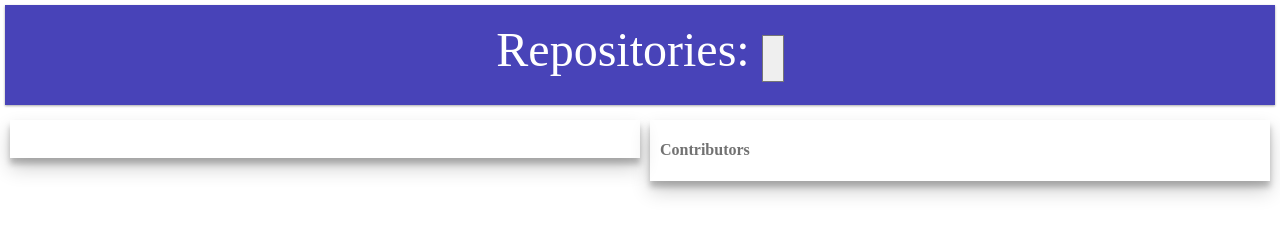
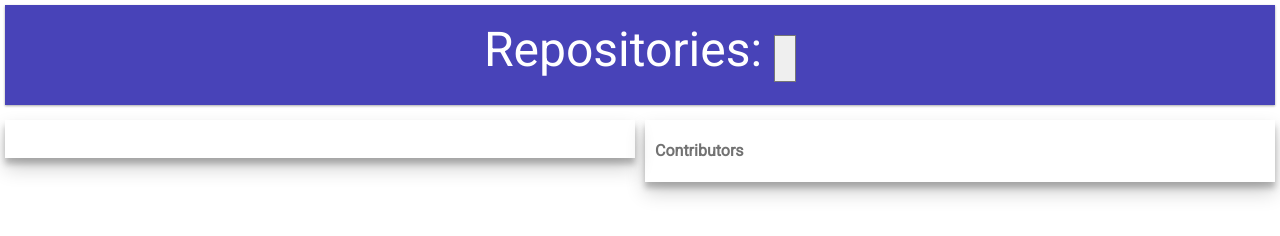
Before and after one commit to SarKurd/hyf-javascript3, a plain HTML site: page week1/index.html in a window 1280 px wide. Drawn offline with Linux system fonts and the light colour scheme; no server answers.

Commit message:
changed the font

```diff
--- a/week1/index.html
+++ b/week1/index.html
@@ -6,6 +6,7 @@
     <meta name="viewport" content="width=device-width, initial-scale=1.0">
     <meta http-equiv="X-UA-Compatible" content="ie=edge">
     <link rel="stylesheet" type="text/css" href="style.css">
+    <link href='http://fonts.googleapis.com/css?family=Roboto' rel='stylesheet' type='text/css'>
     <title>SPA</title>
 </head>
 
--- a/week1/style.css
+++ b/week1/style.css
@@ -1,6 +1,7 @@
 body {
     margin: 0;
     padding: 0;
+    font-family: Roboto, sans-serif;
 }
 
 * {
@@ -31,15 +32,15 @@ body {
     width: Calc(50% - 10px);
     padding: 10px;
     box-shadow: 0 10px 20px rgba(0, 0, 0, 0.19), 0 6px 6px rgba(0, 0, 0, 0.23);
-    margin-left: 10px;
+    margin-left: 5px;
     margin-top: 10px;
 }
 
 .rightSideContainer {
     float: right;
-    width: Calc(50% - 20px);
+    width: Calc(50% - 10px);
     box-shadow: 0 10px 20px rgba(0, 0, 0, 0.19), 0 6px 6px rgba(0, 0, 0, 0.23);
-    margin: 10px;
+    margin: 10px 5px 10px 5px;
 }
 
 .left-data {
```
